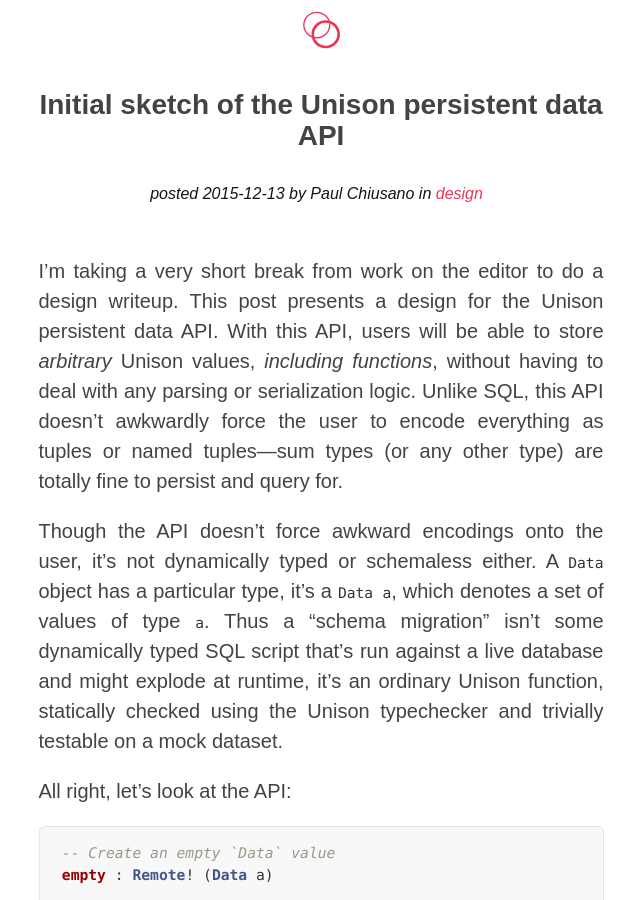
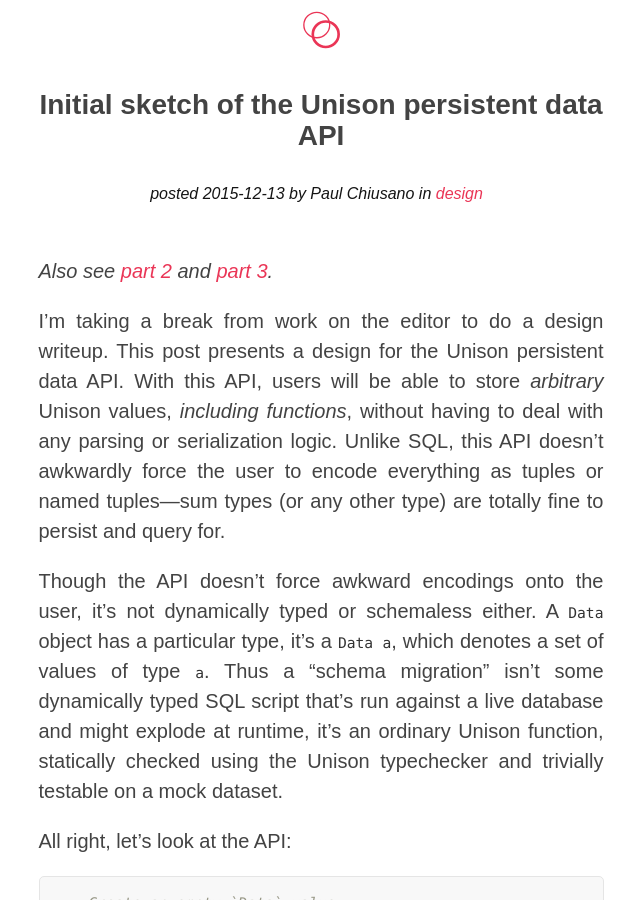
Before and after one commit to unisonweb/oldblog, a Jekyll site: the page built from _posts/2015-12-13-persistent-data-api.markdown, in a window 1280 px wide and 900 px high, scrolled down 500 px. Shown: the whole window, without its empty margins (319-959 px from the left). Built offline with Jekyll 4.4.1, drawn with Linux system fonts in a browser that asks for light colours; some web fonts are replaced; comment, search, counter and statistics services are not loaded.

Commit message:
Update 2015-12-13-persistent-data-api.markdown

```diff
--- a/_posts/2015-12-13-persistent-data-api.markdown
+++ b/_posts/2015-12-13-persistent-data-api.markdown
@@ -5,7 +5,9 @@
 post_author: Paul Chiusano
 ---
 
-I'm taking a very short break from work on the editor to do a design writeup. This post presents a design for the Unison persistent data API. With this API, users will be able to store _arbitrary_ Unison values, _including functions_, without having to deal with any parsing or serialization logic. Unlike SQL, this API doesn't awkwardly force the user to encode everything as tuples or named tuples---sum types (or any other type) are totally fine to persist and query for.
+_Also see [part 2](/2015-12-22/data-api-implementation.html) and [part 3](/2016-01-25/pcbt-merges.html)._
+
+I'm taking a break from work on the editor to do a design writeup. This post presents a design for the Unison persistent data API. With this API, users will be able to store _arbitrary_ Unison values, _including functions_, without having to deal with any parsing or serialization logic. Unlike SQL, this API doesn't awkwardly force the user to encode everything as tuples or named tuples---sum types (or any other type) are totally fine to persist and query for.
 
 Though the API doesn't force awkward encodings onto the user, it's not dynamically typed or schemaless either. A `Data` object has a particular type, it's a `Data a`, which denotes a set of values of type `a`. Thus a "schema migration" isn't some dynamically typed SQL script that's run against a live database and might explode at runtime, it's an ordinary Unison function, statically checked using the Unison typechecker and trivially testable on a mock dataset.
 
```
